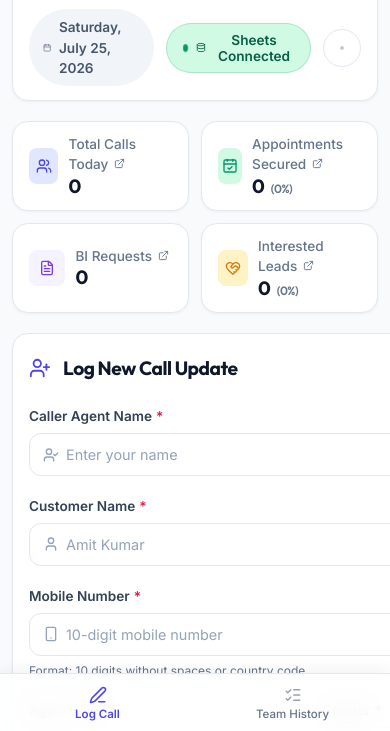
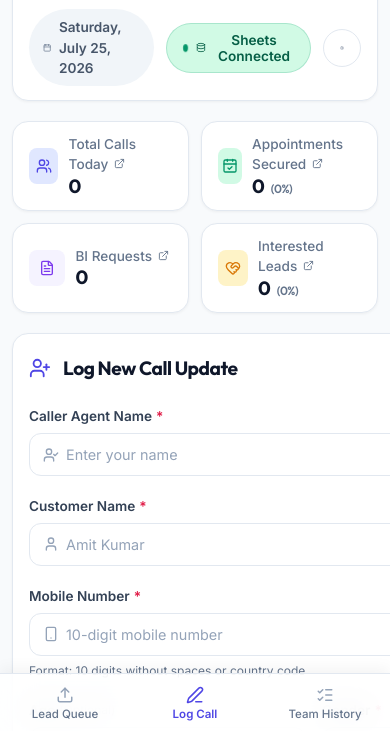
Before and after one commit to amitava713209-art/Allied-Telecalling, a plain HTML site: page index.html in a window 390 px wide. Shown: the part 111-842 px from the top of the page. Drawn offline with nearby package versions, Linux system fonts and the light colour scheme; no server answers.

Commit message:
Add dedicated mobile bottom tab navigation bar for Lead Queue, Log Call, and Team History

```diff
--- a/app.js
+++ b/app.js
@@ -1949,3 +1949,51 @@ function closeCallsAuditModal() {
   const modal = document.getElementById("calls-audit-modal");
   if (modal) modal.classList.add("hidden-modal");
 }
+
+// --- 📱 MOBILE TAB SWITCHER ENGINE ---
+function switchMobileTab(tabName) {
+  if (window.innerWidth > 768) return;
+
+  const queueSection = document.querySelector(".lead-queue-panel");
+  const formSection = document.getElementById("form-panel-section");
+  const historySection = document.querySelector(".table-panel");
+
+  const btnQueue = document.getElementById("nav-btn-queue");
+  const btnForm = document.getElementById("nav-btn-form");
+  const btnHistory = document.getElementById("nav-btn-history");
+
+  // Reset active buttons
+  if (btnQueue) btnQueue.classList.remove("active");
+  if (btnForm) btnForm.classList.remove("active");
+  if (btnHistory) btnHistory.classList.remove("active");
+
+  if (tabName === 'queue') {
+    if (queueSection) queueSection.style.display = "block";
+    if (formSection) formSection.style.display = "none";
+    if (historySection) historySection.style.display = "none";
+    if (btnQueue) btnQueue.classList.add("active");
+  } else if (tabName === 'form') {
+    if (queueSection) queueSection.style.display = "none";
+    if (formSection) formSection.style.display = "block";
+    if (historySection) historySection.style.display = "none";
+    if (btnForm) btnForm.classList.add("active");
+  } else if (tabName === 'history') {
+    if (queueSection) queueSection.style.display = "none";
+    if (formSection) formSection.style.display = "none";
+    if (historySection) historySection.style.display = "block";
+    if (btnHistory) btnHistory.classList.add("active");
+  }
+
+  window.scrollTo({ top: 0, behavior: "smooth" });
+}
+
+window.addEventListener("resize", () => {
+  if (window.innerWidth > 768) {
+    const queueSection = document.querySelector(".lead-queue-panel");
+    const formSection = document.getElementById("form-panel-section");
+    const historySection = document.querySelector(".table-panel");
+    if (queueSection) queueSection.style.display = "";
+    if (formSection) formSection.style.display = "";
+    if (historySection) historySection.style.display = "";
+  }
+});
--- a/index.html
+++ b/index.html
@@ -450,7 +450,11 @@
 
     <!-- Mobile Bottom Tab Navigation -->
     <div class="mobile-nav-bar">
-      <button class="mobile-nav-item active" id="nav-btn-form" onclick="switchMobileTab('form')">
+      <button class="mobile-nav-item active" id="nav-btn-queue" onclick="switchMobileTab('queue')">
+        <i data-lucide="upload"></i>
+        <span>Lead Queue</span>
+      </button>
+      <button class="mobile-nav-item" id="nav-btn-form" onclick="switchMobileTab('form')">
         <i data-lucide="edit-3"></i>
         <span>Log Call</span>
       </button>
```
